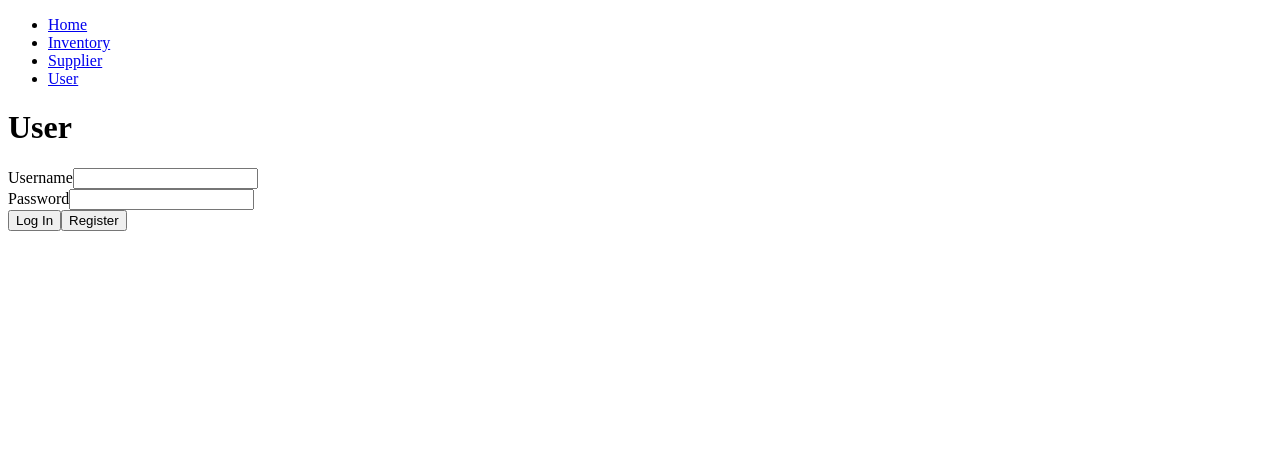
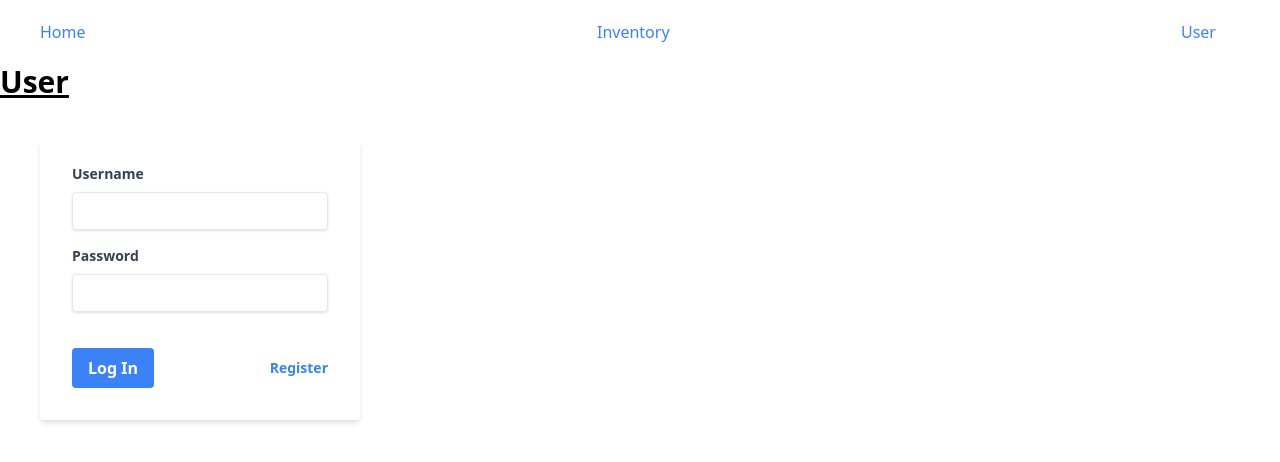
Before and after one commit to amiradzim/ungovtech, a Next.js app: page /user in a window 1280 px wide. Shown: the top 462 px of the page. Built offline with nearby package versions, Linux system fonts and the light colour scheme.

Commit message:
FRONTEND: Added CSS styling to Home, Inventory Main, and User login.

```diff
--- a/src/app/globals.css
+++ b/src/app/globals.css
@@ -16,18 +16,18 @@
   }
 }
 
-body {
-  color: rgb(var(--foreground-rgb));
-  background: linear-gradient(
-      to bottom,
-      transparent,
-      rgb(var(--background-end-rgb))
-    )
-    rgb(var(--background-start-rgb));
-}
+/*body {*/
+/*  color: rgb(var(--foreground-rgb));*/
+/*  background: linear-gradient(*/
+/*      to bottom,*/
+/*      transparent,*/
+/*      rgb(var(--background-end-rgb))*/
+/*    )*/
+/*    rgb(var(--background-start-rgb));*/
+/*}*/
 
 @layer utilities {
   .text-balance {
-    text-wrap: balance;
+    text-wrap: normal;
   }
 }
--- a/src/components/common/Navbar.tsx
+++ b/src/components/common/Navbar.tsx
@@ -1,13 +1,20 @@
+import '../../app/globals.css';
+
 import Link from 'next/link';
 
 export default function Navbar() {
     return (
         <nav>
-            <ul className="flex justify-between px-10 py-5">
-                <li><Link href="/">Home</Link></li>
-                <li><Link href="/inventory">Inventory</Link></li>
-                <li><Link href="/supplier">Supplier</Link></li>
-                <li><Link href="/user">User</Link></li>
+            <ul className={"flex justify-between px-10 py-5"}>
+                <li className={"mr-6"}>
+                    <Link className={"text-blue-500 hover:text-blue-800"} href="/">Home</Link>
+                </li>
+                <li className="mr-6">
+                    <Link className={"text-blue-500 hover:text-blue-800"} href="/inventory">Inventory</Link>
+                </li>
+                <li className="mr-6">
+                    <Link className={"text-blue-500 hover:text-blue-800"} href="/user">User</Link>
+                </li>
             </ul>
         </nav>
     );
--- a/src/components/inventory/inventoryTable.tsx
+++ b/src/components/inventory/inventoryTable.tsx
@@ -17,49 +17,52 @@ interface InventoryTableProps {
 
 export default function InventoryTable({ inventory, page, setPage, totalPages }: InventoryTableProps) {
     return (
-        <>
-            <table>
-                <thead>
+        <div className={"relative overflow-x-auto shadow-md"}>
+            <table className={"w-full text-sm text-left rtl:text-right text-gray-500"}>
+                <thead className={"text-xs text-gray-700 uppercase bg-gray-50"}>
                 <tr>
-                    <th>Id</th>
-                    <th>Name</th>
-                    <th>Price</th>
-                    <th>Supplier Name</th>
-                    <th>Supplier Contact</th>
+                    <th scope={"col"} className={"px-6 py-3"}>Id</th>
+                    <th scope={"col"} className={"px-6 py-3"}>Name</th>
+                    <th scope={"col"} className={"px-6 py-3"}>Price</th>
+                    <th scope={"col"} className={"px-6 py-3"}>Supplier Name</th>
+                    <th scope={"col"} className={"px-6 py-3"}>Supplier Contact</th>
                 </tr>
                 </thead>
                 <tbody>
                 {inventory.map((item) => (
-                    <tr key={item.id}>
-                        <td>{item.id}</td>
-                        <td>
-                            <Link href={`/inventory/${item.id}`}>
+                    <tr className={"bg-white border-b hover:bg-gray-50"} key={item.id}>
+                        <td className={"px-6 py-4"}>{item.id}</td>
+                        <td className={"px-6 py-4"}>
+                            <Link className={"font-medium text-gray-900 whitespace-nowrap"} href={`/inventory/${item.id}`}>
                                 {item.name}
                             </Link>
                         </td>
-                        <td>${item.price.toFixed(2)}</td>
-                        <td>{item.supplierName}</td>
-                        <td>{item.supplierContact}</td>
+                        <td className={"px-6 py-4"}>${item.price.toFixed(2)}</td>
+                        <td className={"px-6 py-4"}>{item.supplierName}</td>
+                        <td className={"px-6 py-4"}>{item.supplierContact}</td>
                     </tr>
                 ))}
                 </tbody>
             </table>
 
-            <div className="pagination">
-                <button onClick={() => setPage(1)} disabled={page === 1}>
+            <div className={"flex items-center flex-column flex-wrap md:flex-row justify-between pt-4"}>
+                <div className={"flex -space-x-px rtl:space-x-reverse text-sm h-8"}>
+                    <button className={"flex items-center justify-center px-3 h-8 ms-0 leading-tight text-gray-500 bg-white border border-gray-300 rounded-s-lg hover:bg-gray-100 hover:text-gray-700"} onClick={() => setPage(1)} disabled={page === 1}>
                         Start
                     </button>
-                <button onClick={() => setPage((prevPage) => Math.max(prevPage - 1, 1))} disabled={page === 1}>
+                    <button className={"flex items-center justify-center px-3 h-8 leading-tight text-gray-500 bg-white border border-gray-300 hover:bg-gray-100 hover:text-gray-700"} onClick={() => setPage((prevPage) => Math.max(prevPage - 1, 1))} disabled={page === 1}>
                         Previous
                     </button>
-                <span>Page {page} of {totalPages}</span>
-                <button onClick={() => setPage(Math.min(page + 1, totalPages))} disabled={page === totalPages}>
+                    <span className={"flex items-center justify-center px-3 h-8 leading-tight text-gray-900 bg-white border border-gray-300"}>Page {page} of {totalPages}</span>
+                    <button className={"flex items-center justify-center px-3 h-8 leading-tight text-gray-500 bg-white border border-gray-300 hover:bg-gray-100 hover:text-gray-700"} onClick={() => setPage(Math.min(page + 1, totalPages))} disabled={page === totalPages}>
                         Next
                     </button>
-                <button onClick={() => setPage(totalPages)} disabled={page === totalPages}>
+                    <button className={"flex items-center justify-center px-3 h-8 leading-tight text-gray-500 bg-white border border-gray-300 rounded-e-lg hover:bg-gray-100 hover:text-gray-700"} onClick={() => setPage(totalPages)} disabled={page === totalPages}>
                         End
                     </button>
                 </div>
-        </>
+            </div>
+
+        </div>
     );
 }
--- a/src/components/user/loginForm.tsx
+++ b/src/components/user/loginForm.tsx
@@ -11,27 +11,35 @@ interface LoginFormProps {
 export default function LoginForm({ username, setUsername, password, setPassword, setIsRegistering, handleLogin } : LoginFormProps) {
 
     return (
-        <form onSubmit={handleLogin}>
-            <div>
-                <label htmlFor="username">Username</label>
+        <div className={"w-full max-w-xs"}>
+            <form className={"bg-white shadow-md rounded px-8 pt-6 pb-8 mb-4"} onSubmit={handleLogin}>
+                <div className={"mb-4"}>
+                    <label className={"block text-gray-700 text-sm font-bold mb-2"} htmlFor="username">Username</label>
                     <input
+                        className={"shadow appearance-none border rounded w-full py-2 px-3 text-gray-700 leading-tight focus:outline-none focus:shadow-outline"}
                         type="text"
                         id="username"
                         value={username}
                         onChange={(e) => setUsername(e.target.value)}
                     />
                 </div>
-            <div>
-                <label htmlFor="password">Password</label>
+                <div className="mb-6">
+                    <label className={"block text-gray-700 text-sm font-bold mb-2"} htmlFor="password">Password</label>
                     <input
+                        className={"shadow appearance-none border rounded w-full py-2 px-3 text-gray-700 mb-3 leading-tight focus:outline-none focus:shadow-outline"}
                         type="password"
                         id="password"
                         value={password}
                         onChange={(e) => setPassword(e.target.value)}
                     />
                 </div>
-            <button type="submit">Log In</button>
-            <button type="button" onClick={() => setIsRegistering(true)}>Register</button>
+                <div className={"flex items-center justify-between"}>
+                    <button className={"bg-blue-500 hover:bg-blue-700 text-white font-bold py-2 px-4 rounded focus:outline-none focus:shadow-outline"} type="submit">Log In</button>
+                    <button className={"inline-block align-baseline font-bold text-sm text-blue-500 hover:text-blue-800"} type="button" onClick={() => setIsRegistering(true)}>Register</button>
+                </div>
+
             </form>
+        </div>
+
     );
 }
--- a/src/pages/index.tsx
+++ b/src/pages/index.tsx
@@ -1,12 +1,21 @@
+import '../app/globals.css';
+
 import Navbar from '@/components/common/Navbar';
+
 
 export default function Home() {
     return (
         <div>
             <Navbar />
-            <h1 className="text-3xl font-bold underline">
-                Unit Nukleus Gov Tech - Kementerian Digital
-            </h1>
+            <div className={"p-10"}>
+                <h1 className={"mb-4 text-4xl font-extrabold leading-none tracking-tight text-gray-900 sm:px-16 xl:px-48 md:text-5xl lg:text-6xl"}>
+                    Che Wan Muhammad Amiradzim's CRUD application with <span className="text-blue-600 dark:text-blue-500">Next.js</span>.
+                </h1>
+                <p className={"p-0 mb-6 text-lg font-normal text-gray-500 lg:text-xl sm:px-16 xl:px-48 dark:text-gray-400"}>
+                    Complete with authorization with JWT and JTI tokens, backend pagination, dynamic user permissions, and more. Please go through the README file on my <a href="https://github.com/amiradzim/ungovtech/tree/master" className={"font-medium text-blue-600 dark:text-blue-500 hover:underline"}>GitHub repository</a> before proceeding.
+                </p>
+            </div>
+
         </div>
     )
 }
--- a/src/pages/inventory.tsx
+++ b/src/pages/inventory.tsx
@@ -1,4 +1,7 @@
+import '../app/globals.css';
+
 import React, { useEffect, useState } from "react";
+
 import Navbar from "../components/common/Navbar";
 import InventoryTable from "@/components/inventory/inventoryTable";
 import InventoryFilter from "@/components/inventory/inventoryFilter";
@@ -123,10 +126,13 @@ export default function Inventory() {
     return (
         <div>
             <Navbar />
-            <div>
+            <div className={"p-10"}>
                 {!addProduct ? (
                     permissions.read ? (
                         <>
+                            <button className={"text-white bg-blue-500 hover:bg-blue-700 focus:outline-none focus:ring-4 focus:ring-blue-300 font-medium rounded-full text-sm px-5 py-2.5 text-center me-2 mb-2"} onClick={handleCreateProductClick} disabled={!permissions.create}>
+                                Create Product
+                            </button>
                             <InventoryFilter
                                 priceCondition={priceCondition}
                                 setPriceCondition={setPriceCondition}
@@ -145,9 +151,6 @@ export default function Inventory() {
                                 setPage={setPage}
                                 totalPages={totalPages}
                             />
-                            <button onClick={handleCreateProductClick} disabled={!permissions.create}>
-                                Create Product
-                            </button>
                         </>
                     ) : (
                         <h1>{errorMessage}</h1>
--- a/src/pages/user.tsx
+++ b/src/pages/user.tsx
@@ -1,3 +1,5 @@
+import '../app/globals.css';
+
 import React, { useEffect, useState } from "react";
 
 import Navbar from '../components/common/Navbar';
@@ -118,7 +120,8 @@ export default function User() {
     return (
         <div>
             <Navbar />
-            <h1>User</h1>
+            <h1 className="text-3xl font-bold underline">User</h1>
+            <div className={"p-10"}>
                 {isLoggedIn ? (
                     <PermissionsForm
                         handlePermissionChange={handlePermissionChange}
@@ -146,5 +149,7 @@ export default function User() {
                     />
                 )}
             </div>
+
+        </div>
     );
 }
```
Also changed, not shown: src/components/inventory/inventoryFilter.tsx (+36 -11 lines), src/components/user/permissionsForm.tsx (+8 -5 lines), src/pages/supplier.tsx (deleted, +0 -11 lines), 1 other file (tests, documents, lock files or other folders). Lines whose indentation alone changed are shown as unchanged.
